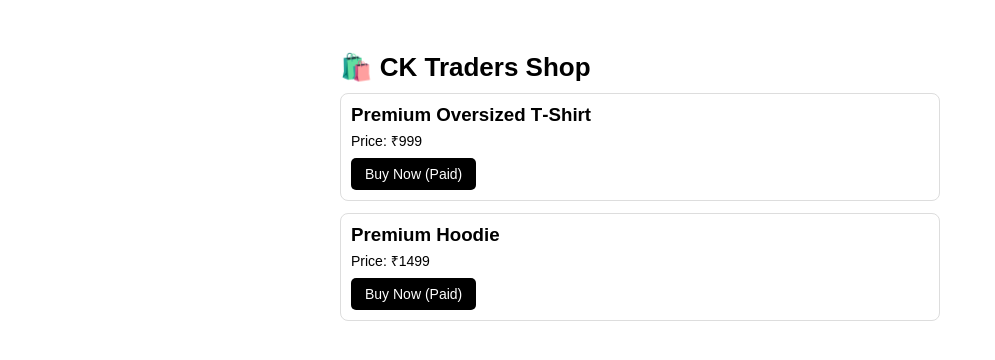
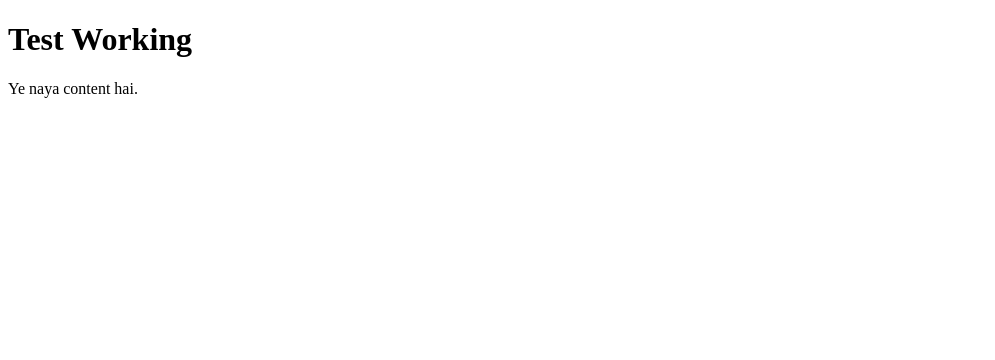
Before and after one commit to avinashrai32951-ui/Shop.-, a plain HTML site: page Shop.html in a window 1280 px wide. Shown: the whole page, without its empty margins (0-995 px from the left). Drawn offline with Linux system fonts and the light colour scheme.

Commit message:
Update Shop.html

```diff
--- a/Shop.html
+++ b/Shop.html
@@ -1,101 +1,11 @@
 <!DOCTYPE html>
-<html lang="en">
+<html>
 <head>
   <meta charset="UTF-8">
-  <title>CK Traders - Shop</title>
-  <meta name="viewport" content="width=device-width, initial-scale=1.0">
-  <style>
-    body{
-      font-family: Arial, sans-serif;
-      max-width: 600px;
-      margin: 20px auto;
-      padding: 15px;
-    }
-    h1{font-size: 26px;margin-bottom:10px;}
-    .aff-banner{
-      background:#e3f2fd;
-      padding:10px;
-      border-radius:8px;
-      margin-bottom:15px;
-      font-size:14px;
-    }
-    .product{
-      border:1px solid #ddd;
-      border-radius:8px;
-      padding:10px;
-      margin-bottom:12px;
-    }
-    .product h3{margin:0 0 5px;}
-    .product p{margin:0 0 8px;font-size:14px;}
-    button{
-      background:#000;
-      color:#fff;
-      border:none;
-      padding:8px 14px;
-      border-radius:5px;
-      font-size:14px;
-    }
-  </style>
+  <title>Test Shop</title>
 </head>
 <body>
-  <h1>🛍️ CK Traders Shop</h1>
-
-  <div id="affBox" class="aff-banner" style="display:none;">
-    This order will support affiliate: <strong id="affIdText"></strong><br>
-    Link: <span id="affLinkText"></span>
-  </div>
-
-  <div class="product">
-    <h3>Premium Oversized T‑Shirt</h3>
-    <p>Price: ₹999</p>
-    <button onclick="buyProduct(999)">Buy Now (Paid)</button>
-  </div>
-
-  <div class="product">
-    <h3>Premium Hoodie</h3>
-    <p>Price: ₹1499</p>
-    <button onclick="buyProduct(1499)">Buy Now (Paid)</button>
-  </div>
-
-  <script>
-    const params = new URLSearchParams(window.location.search);
-    const affId = params.get('aff');
-
-    if (affId){
-      localStorage.setItem('current_affiliate', affId);
-      document.getElementById('affIdText').textContent = affId;
-      document.getElementById('affLinkText').textContent =
-        window.location.origin + window.location.pathname + '?aff=' + affId;
-      document.getElementById('affBox').style.display = 'block';
-    }
-
-    function buyProduct(amount){
-      const aid = localStorage.getItem('current_affiliate');
-      if(!aid){
-        alert('Normal order placed (no affiliate)');
-        return;
-      }
-      const commission = amount * 0.07;
-
-      let affiliates = JSON.parse(localStorage.getItem('affiliates')) || {};
-      if(!affiliates[aid]){
-        affiliates[aid] = {
-          sales:0,
-          pending:0,
-          total:0,
-          joinDate: new Date().toISOString()
-        };
-      }
-
-      affiliates[aid].sales += 1;
-      affiliates[aid].pending += commission;
-      affiliates[aid].total += commission;
-
-      localStorage.setItem('affiliates', JSON.stringify(affiliates));
-
-      alert(`✅ Paid order success!
-Affiliate ${aid} ko ₹${commission.toFixed(2)} commission (15 days pending).`);
-    }
-  </script>
+  <h1>Test Working</h1>
+  <p>Ye naya content hai.</p>
 </body>
 </html>
```
